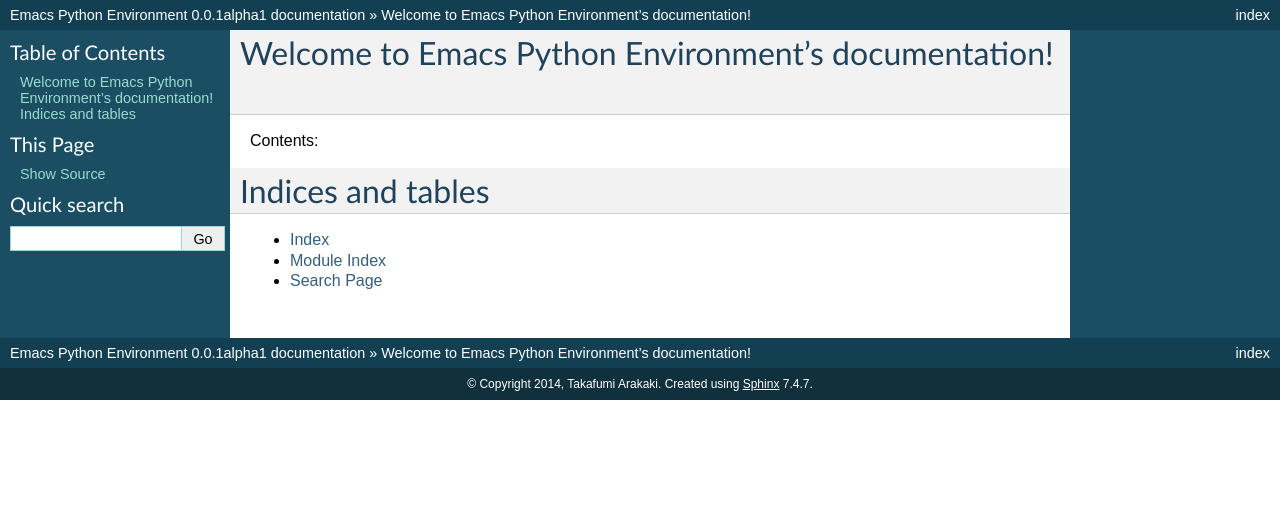
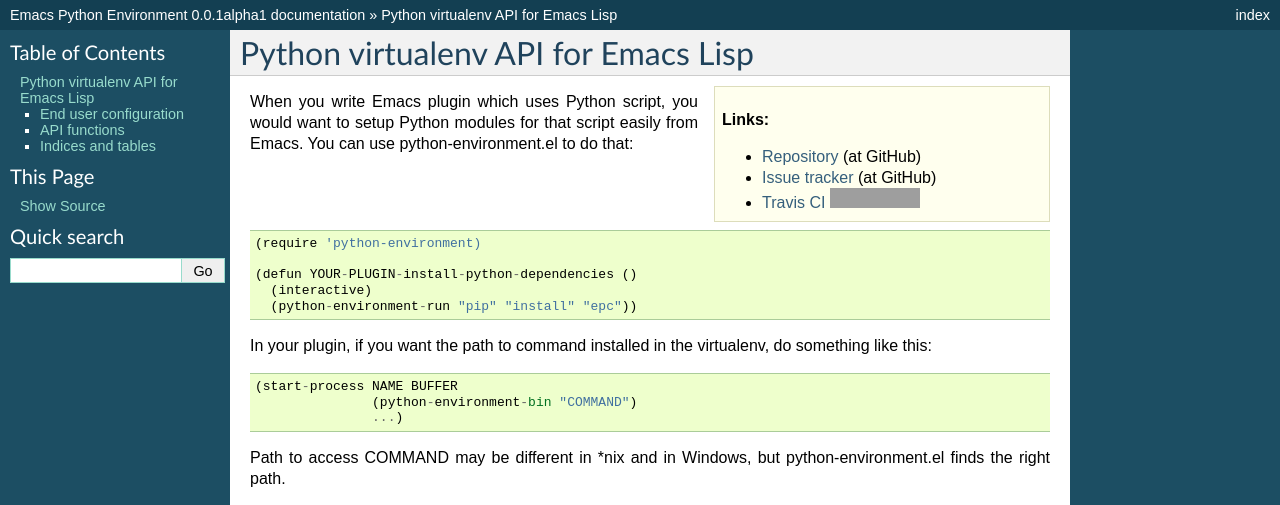
Before and after one commit to tkf/emacs-python-environment, a Sphinx documentation site: the page built from doc/source/index.rst, in a window 1280 px wide and 1400 px high. Shown: the top 505 px of the window. Built offline with Sphinx 7.4.7, drawn with Linux system fonts in a browser that asks for light colours; some of the changed text lies outside the part shown; grey boxes are pictures that could not be loaded.

Commit message:
Use sphinxcontrib-emacs for autodoc

```diff
--- a/doc/source/conf.py
+++ b/doc/source/conf.py
@@ -31,6 +31,7 @@
 extensions = [
     'sphinx.ext.autodoc',
     'sphinx.ext.intersphinx',
+    'sphinxcontrib.emacs',
 ]
 
 # Add any paths that contain templates here, relative to this directory.
@@ -258,3 +259,8 @@
 
 # Example configuration for intersphinx: refer to the Python standard library.
 intersphinx_mapping = {'http://docs.python.org/': None}
+
+
+# -- Options for Emacs ----------------------------------------------------
+
+emacs_lisp_load_path = [os.path.abspath(os.path.join('..', '..',))]
--- a/doc/source/index.rst
+++ b/doc/source/index.rst
@@ -1,17 +1,34 @@
-.. Emacs Python Environment documentation master file, created by
-   sphinx-quickstart on Thu Mar 13 19:36:29 2014.
-   You can adapt this file completely to your liking, but it should at least
-   contain the root `toctree` directive.
+.. include:: ../../README.rst
 
-Welcome to Emacs Python Environment's documentation!
-====================================================
+.. el:require:: python-environment
 
-Contents:
+End user configuration
+======================
 
-.. toctree::
-   :maxdepth: 2
+.. el:variable:: python-environment-directory
+   :auto:
+.. el:variable:: python-environment-default-root-name
+   :auto:
+.. el:variable:: python-environment-virtualenv
+   :auto:
 
+API functions
+=============
 
+.. el:function:: python-environment-make
+   :auto:
+.. el:function:: python-environment-make-block
+   :auto:
+.. el:function:: python-environment-run
+   :auto:
+.. el:function:: python-environment-run-block
+   :auto:
+.. el:function:: python-environment-exists-p
+   :auto:
+.. el:function:: python-environment-bin
+   :auto:
+.. el:function:: python-environment-lib
+   :auto:
 
 Indices and tables
 ==================
```
